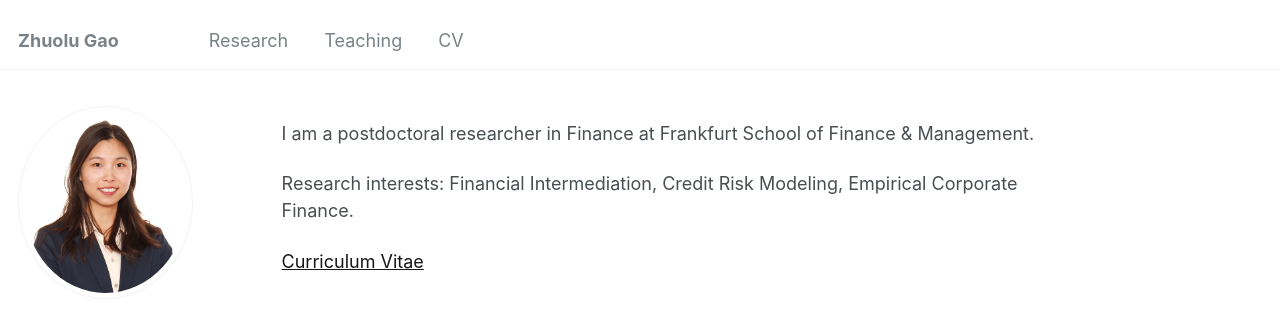
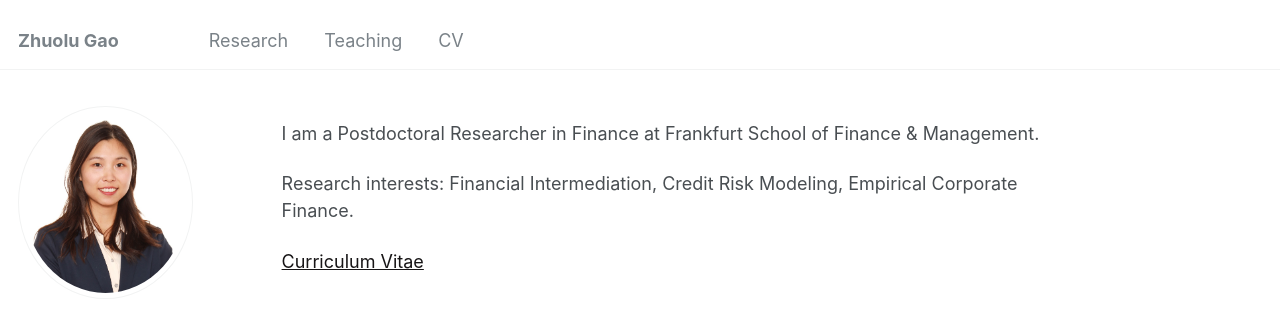
Before and after one commit to zhuolugao/zhuolugao.github.io, a Jekyll site: the page built from _pages/about.md, in a window 1280 px wide. Shown: the top 311 px of the page. Built offline with Jekyll 4.4.1, drawn with Linux system fonts in a browser that asks for light colours.

```diff
--- a/_pages/about.md
+++ b/_pages/about.md
@@ -7,7 +7,7 @@ redirect_from:
   - /about.html
 ---
 
-I am a postdoctoral researcher in Finance at Frankfurt School of Finance & Management.
+I am a Postdoctoral Researcher in Finance at Frankfurt School of Finance & Management.
 
 Research interests: Financial Intermediation, Credit Risk Modeling, Empirical Corporate Finance.
 
```
